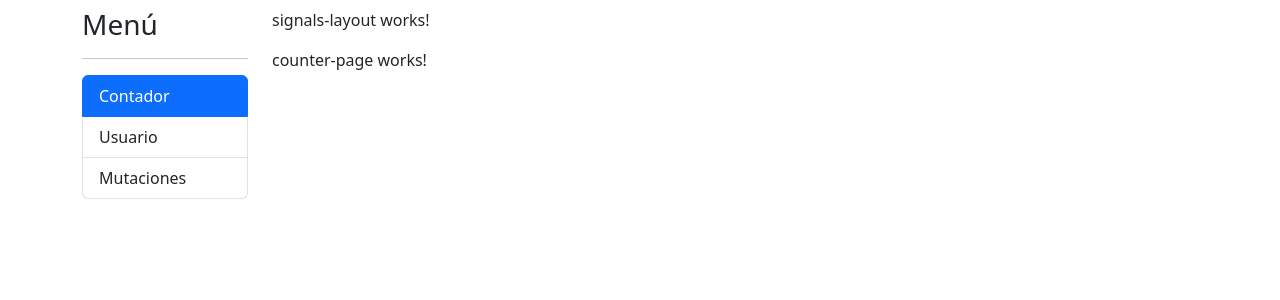
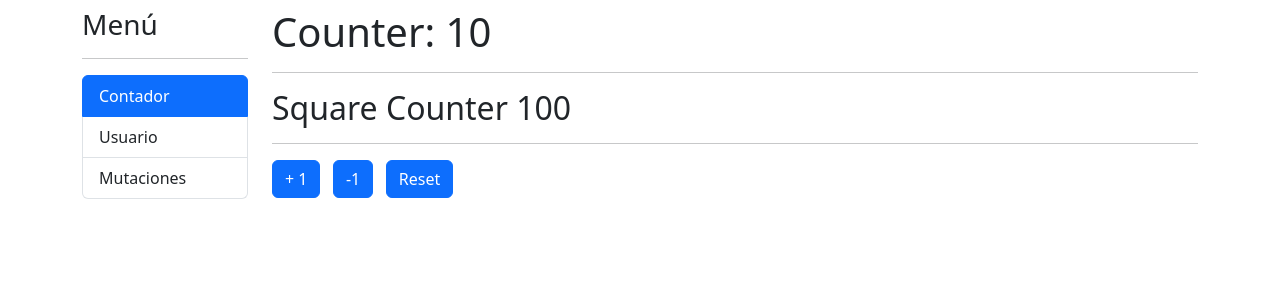
Before and after one commit to gadasme/angular, an Angular app in the folder directiveSignalsApp/: page /signals/counter in a window 1280 px wide. Shown: the top 300 px of the page. Built offline with nearby package versions, Linux system fonts and the light colour scheme.

Commit message:
feat: add signals in counter-page component

```diff
--- a/directiveSignalsApp/src/app/signals/components/side-menu/side-menu.component.html
+++ b/directiveSignalsApp/src/app/signals/components/side-menu/side-menu.component.html
@@ -1,8 +1,10 @@
 <ul class="list-group">
-    <li *ngFor="let item of menuItems"
+    <li *ngFor="let item of menuItems()"
         class="list-group-item"
         [routerLink]="[item.route]"
         routerLinkActive="active">
         {{ item.title }}
     </li>
 </ul>
+
+<!-- {{ menuItems() }} -->
--- a/directiveSignalsApp/src/app/signals/components/side-menu/side-menu.component.ts
+++ b/directiveSignalsApp/src/app/signals/components/side-menu/side-menu.component.ts
@@ -1,4 +1,4 @@
-import { Component } from '@angular/core';
+import { Component, signal } from '@angular/core';
 
 interface MenuItem {
     title: string;
@@ -12,10 +12,16 @@
 })
 export class SideMenuComponent {
 
-    public menuItems: MenuItem[] = [
+    public menuItems = signal<MenuItem[]>([
         { title: 'Contador', route: 'counter' },
         { title: 'Usuario', route: 'user-info' },
         { title: 'Mutaciones', route: 'properties' }
-    ];
+    ]);
+
+    // public menuItems: MenuItem[] = [
+    //     { title: 'Contador', route: 'counter' },
+    //     { title: 'Usuario', route: 'user-info' },
+    //     { title: 'Mutaciones', route: 'properties' }
+    // ];
 
  }
--- a/directiveSignalsApp/src/app/signals/layout/signals-layout/signals-layout.component.html
+++ b/directiveSignalsApp/src/app/signals/layout/signals-layout/signals-layout.component.html
@@ -5,7 +5,6 @@
         <side-menu />
     </div>
     <div class="col-10">
-        <p>signals-layout works!</p>
         <router-outlet />
     </div>
 </div>
--- a/directiveSignalsApp/src/app/signals/pages/counter-page/counter-page.component.html
+++ b/directiveSignalsApp/src/app/signals/pages/counter-page/counter-page.component.html
@@ -1 +1,10 @@
-<p>counter-page works!</p>
+<h1>Counter: {{ counter() }}</h1>
+<hr>
+<h2>Square Counter {{ squareCounter() }}</h2>
+<hr>
+
+<button (click)="increaseBy(1)" class="btn btn-primary"> + 1 </button>
+&nbsp;
+<button  (click)="increaseBy(-1)" class="btn btn-primary"> -1 </button>
+&nbsp;
+<button (click)="counter.set(0)"  class="btn btn-primary"> Reset </button>
--- a/directiveSignalsApp/src/app/signals/pages/counter-page/counter-page.component.ts
+++ b/directiveSignalsApp/src/app/signals/pages/counter-page/counter-page.component.ts
@@ -1,7 +1,15 @@
-import { Component } from '@angular/core';
+import { Component, computed, signal } from '@angular/core';
 
 @Component({
     selector: 'app-counter-page',
     templateUrl: './counter-page.component.html',
 })
-export class CounterPageComponent { }
+export class CounterPageComponent {
+
+    public counter = signal(10);
+    public squareCounter = computed(() => this.counter() * this.counter() );
+
+    increaseBy(value: number) {
+        this.counter.update(counter => counter + value);
+    }
+}
```
